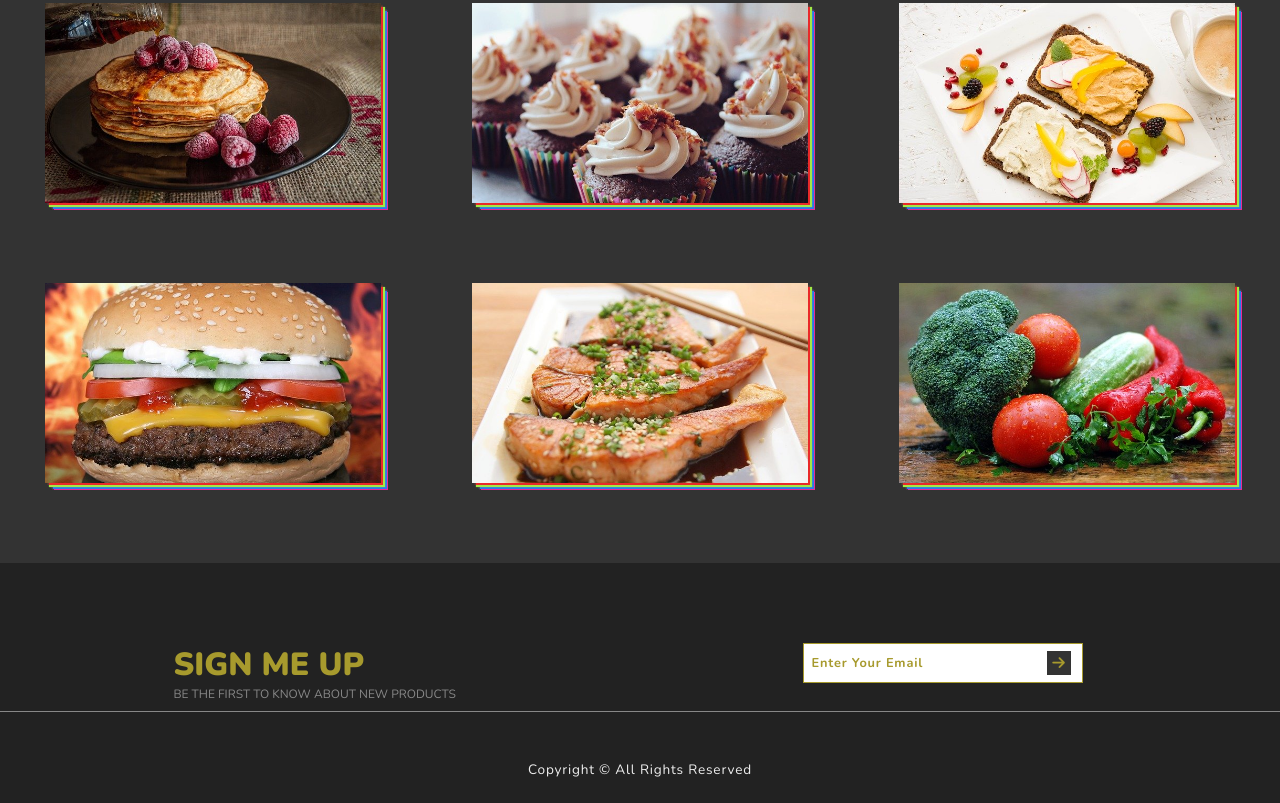
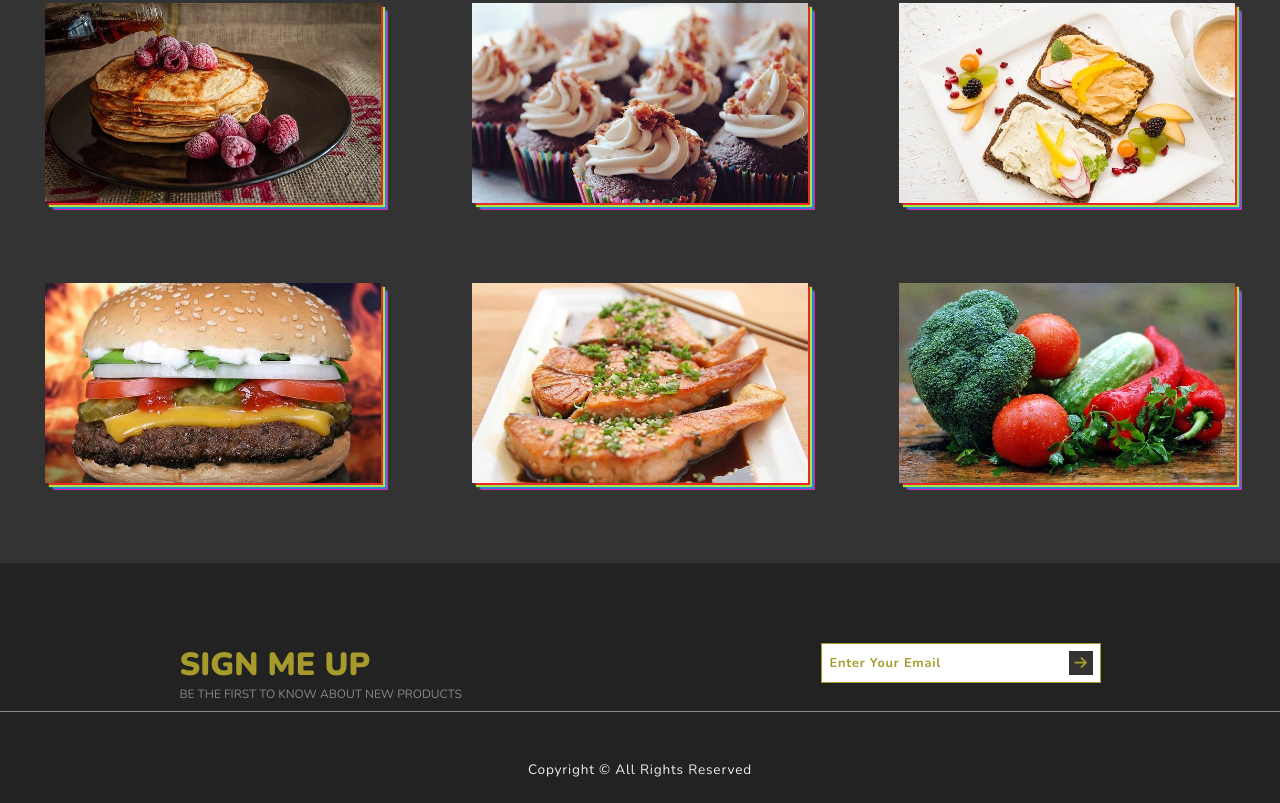
Before and after one commit to Andriy9373/food-landing, a plain HTML site: page index.html in a window 1280 px wide. Shown: the part 1795-2598 px from the top of the page. Drawn offline with nearby package versions, Linux system fonts and the light colour scheme.

Commit message:
Fixed bugs

```diff
--- a/style.css
+++ b/style.css
@@ -202,6 +202,7 @@ html {
     padding: 4rem;
     box-shadow: 1rem 1rem 1rem var(--black);
     position: relative;
+    z-index: 0;
     transform: rotateY(20deg) skewY(-2deg);
     transition: transform 0.5s, box-shadow 0.5s;
 }
@@ -405,6 +406,7 @@ html {
 .signup-form {
     display: flex;
     align-items: center;
+    position: relative;
 }
 
 .signup-form-input {
@@ -424,8 +426,8 @@ html {
 }
 
 .signup-form-btn {
-    position: relative;
-    right: 4.5rem;
+    position: absolute;
+    right: 1rem;
     width: 3rem;
     height: 3rem;
     background-color: var(--grey);
```
